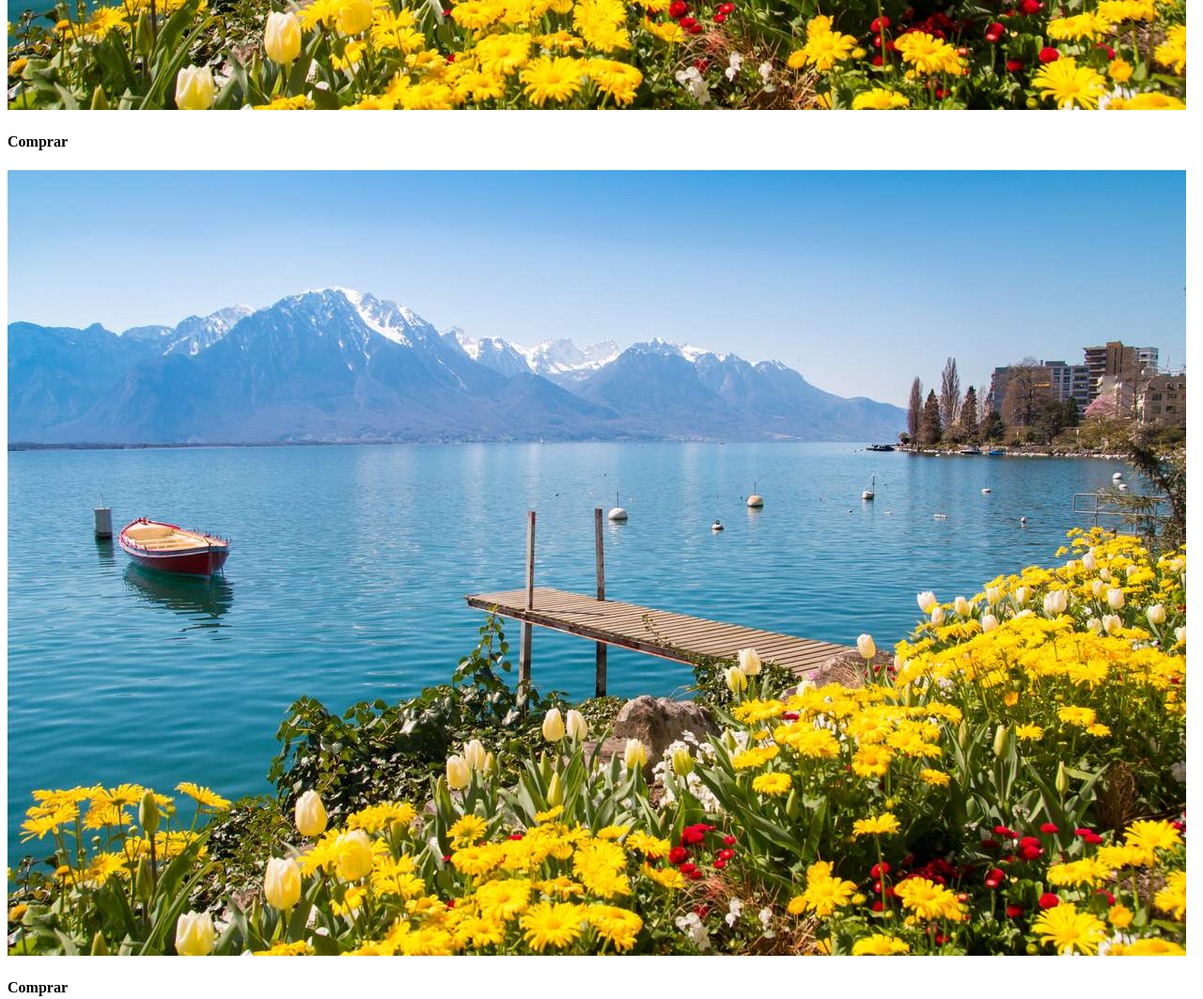
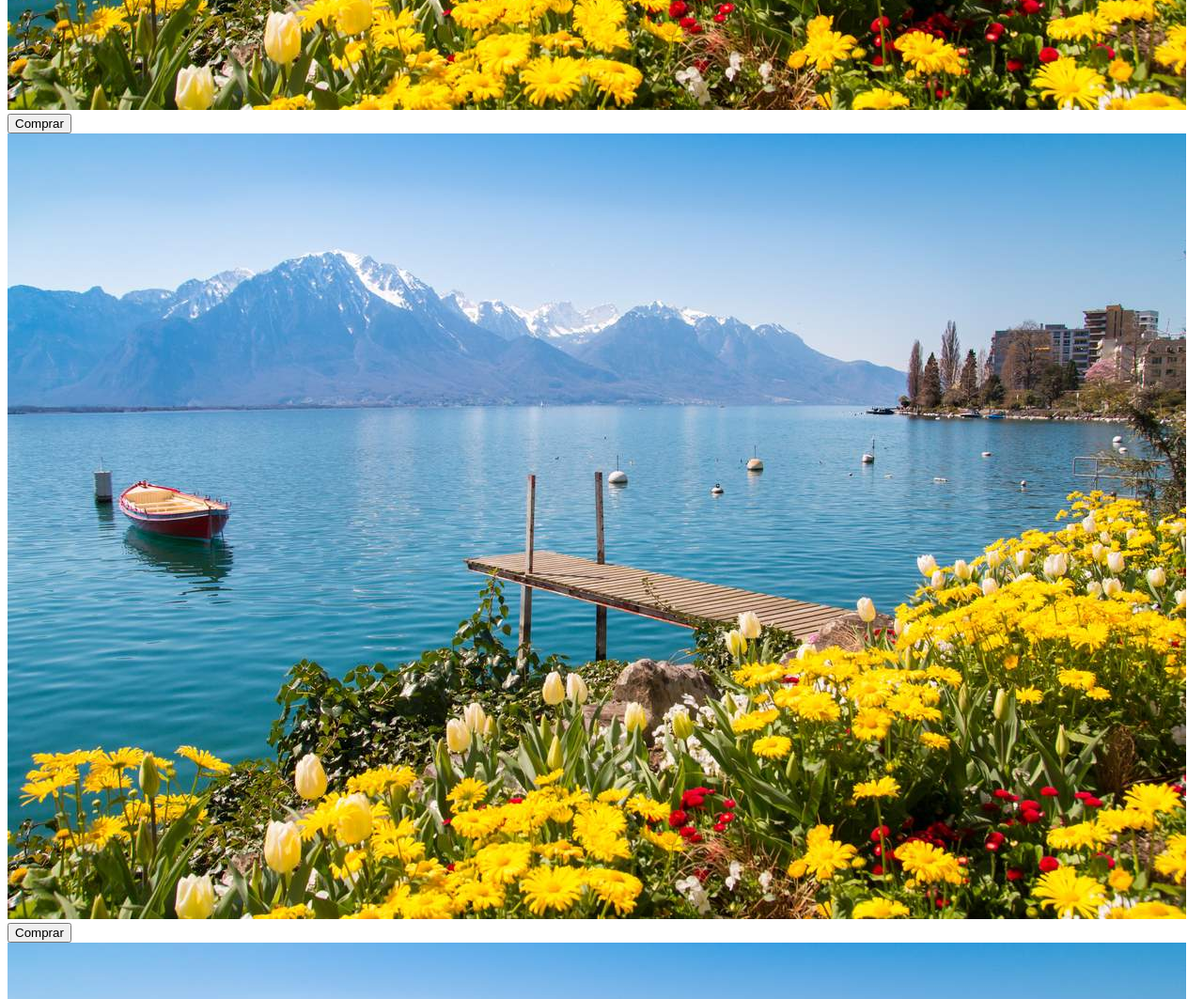
Before and after one commit to victoriaramos2777/Everybody-can-fly, a plain HTML site: page index.html in a window 1280 px wide. Shown: the part 920-1983 px from the top of the page at 94% size. Drawn offline with Linux system fonts and the light colour scheme.

Commit message:
html modificado

```diff
--- a/index.html
+++ b/index.html
@@ -23,22 +23,22 @@
         <section id="section">
             <div class="section__img">
                <img class="section__img__lago" src="assets/img/lago-leman_62b80663_1254x836.jpg" alt="lago">
-               <h4 class="section__img__titulo">Comprar</h4>
+               <button class="btn-1">Comprar</button>
             </div>
 
             <div class="section__img">
                 <img class="section__img__lago" src="assets/img/lago-leman_62b80663_1254x836.jpg" alt="lago">
-                <h4 class="section__img__titulo">Comprar</h4>
+                <button class="btn-1">Comprar</button>
              </div>
 
              <div class="section__img">
                 <img class="section__img__lago"src="assets/img/lago-leman_62b80663_1254x836.jpg" alt="lago">
-                <h4 class="section__img__lago__titulo">Comprar</h4>
+                <button class="btn-1">Comprar</button>
              </div>
 
              <div class="section__img">
                 <img class="section__img__lago" src="assets/img/lago-leman_62b80663_1254x836.jpg" alt="lago">
-                <h4 class="section__img__titulo">Comprar</h4>
+                <button class="btn-1">Comprar</button>
              </div>
 
         </section>
@@ -49,7 +49,7 @@
                 <h1 class="section-2__img2__house__name">Tailored Jeans</h1>
                 <h3 class="section-2__img2__house__name__price">$200.00</h3>
                 <p class="setion-2__img2__house__name__price__p">Lorem ipsum dolor, sit amet consectetur adipisicing elit. Delectus fuga eos commodi nemo distinctio nam, culpa praesentium quam. Accusantium at iusto voluptatum voluptatem facere nam harum deserunt eligendi necessitatibus numquam.</p>
-                <h4 class="setion-2__img2__house__name__price__p__h">Comprar</h4>
+                <button class="btn-2">Comprar</button>
              </div>
 
              <div class="section-2__img2">
@@ -57,7 +57,7 @@
                 <h1 class="section-2__img2__house__name">Tailored Jeans</h1>
                 <h3 class="section-2__img2__house__name__price">$200.00</h3>
                 <p class="setion-2__img2__house__name__price__p">Lorem ipsum dolor, sit amet consectetur adipisicing elit. Delectus fuga eos commodi nemo distinctio nam, culpa praesentium quam. Accusantium at iusto voluptatum voluptatem facere nam harum deserunt eligendi necessitatibus numquam.</p>
-                <h4 class="setion-2__img2__house__name__price__p__h">Comprar</h4>
+                <button class="btn-2">Comprar</button>
              </div>
 
              <div class="section-2__img2">
@@ -65,7 +65,7 @@
                 <h1 class="section-2__img2__house__name">Tailored Jeans</h1>
                 <h3 class="section-2__img2__house__name__price">$200.00</h3>
                 <p class="setion-2__img2__house__name__price__p">Lorem ipsum dolor, sit amet consectetur adipisicing elit. Delectus fuga eos commodi nemo distinctio nam, culpa praesentium quam. Accusantium at iusto voluptatum voluptatem facere nam harum deserunt eligendi necessitatibus numquam.</p>
-                <h4 class="setion-2__img2__house__name__price__p__h">Comprar</h4>
+                <button class="btn-2">Comprar</button>
              </div>
 
              <div class="section-2__img2">
@@ -73,7 +73,7 @@
                 <h1 class="section-2__img2__house__name">Tailored Jeans</h1>
                 <h3 class="section-2__img2__house__name__price">$200.00</h3>
                 <p class="setion-2__img2__house__name__price__p">Lorem ipsum dolor, sit amet consectetur adipisicing elit. Delectus fuga eos commodi nemo distinctio nam, culpa praesentium quam. Accusantium at iusto voluptatum voluptatem facere nam harum deserunt eligendi necessitatibus numquam.</p>
-                <h4 class="setion-2__img2__house__name__price__p__h">Comprar</h4>
+                <button class="btn-2">Comprar</button>
              </div>
 
              <div class="section-2__img2">
@@ -81,7 +81,7 @@
                 <h1 class="section-2__img2__house__name">Tailored Jeans</h1>
                 <h3 class="section-2__img2__house__name__price">$200.00</h3>
                 <p class="setion-2__img2__house__name__price__p">Lorem ipsum dolor, sit amet consectetur adipisicing elit. Delectus fuga eos commodi nemo distinctio nam, culpa praesentium quam. Accusantium at iusto voluptatum voluptatem facere nam harum deserunt eligendi necessitatibus numquam.</p>
-                <h4 class="setion-2__img2__house__name__price__p__h">Comprar</h4>
+               <button class="btn-2">Comprar</button>
              </div>
         </section>
         <section>
```
